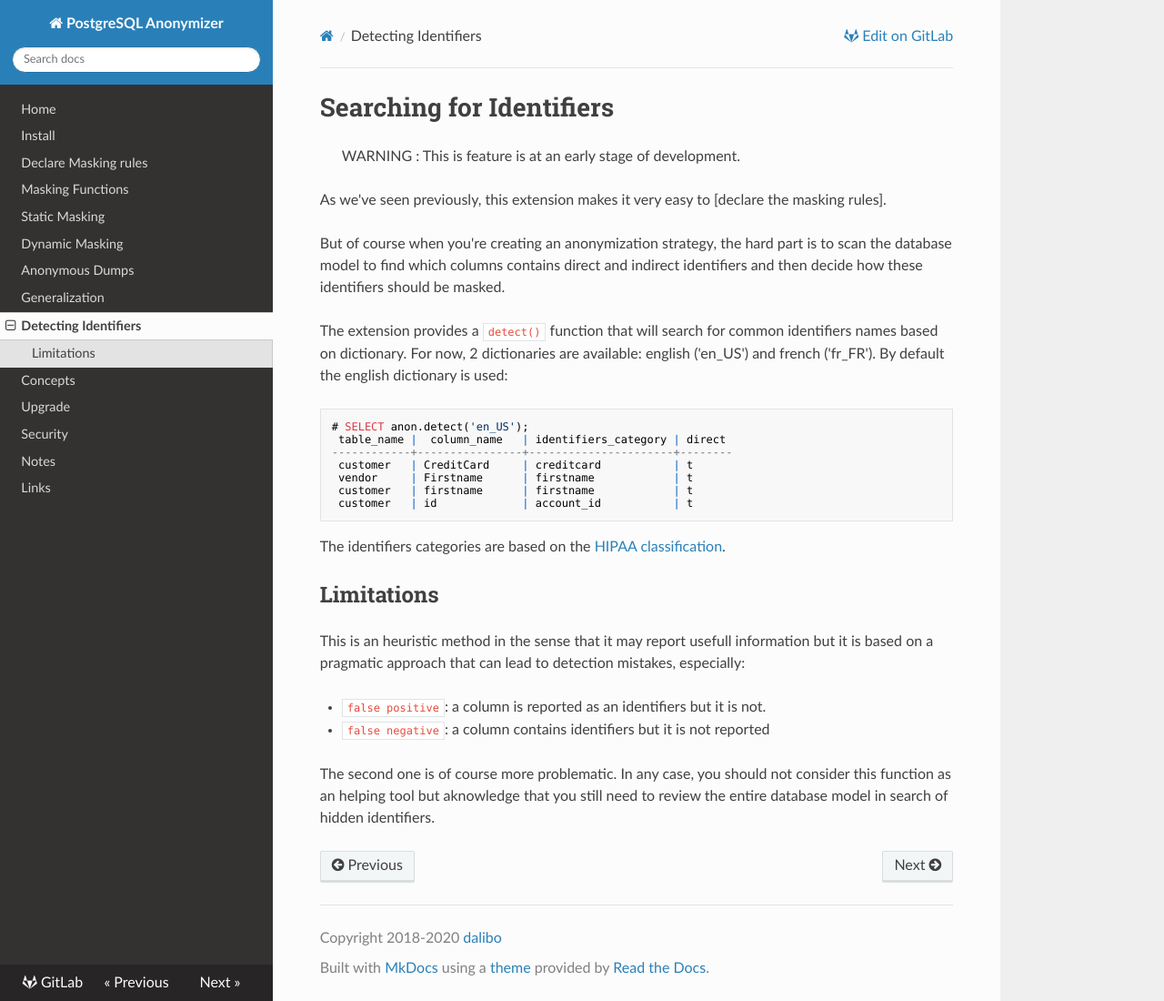
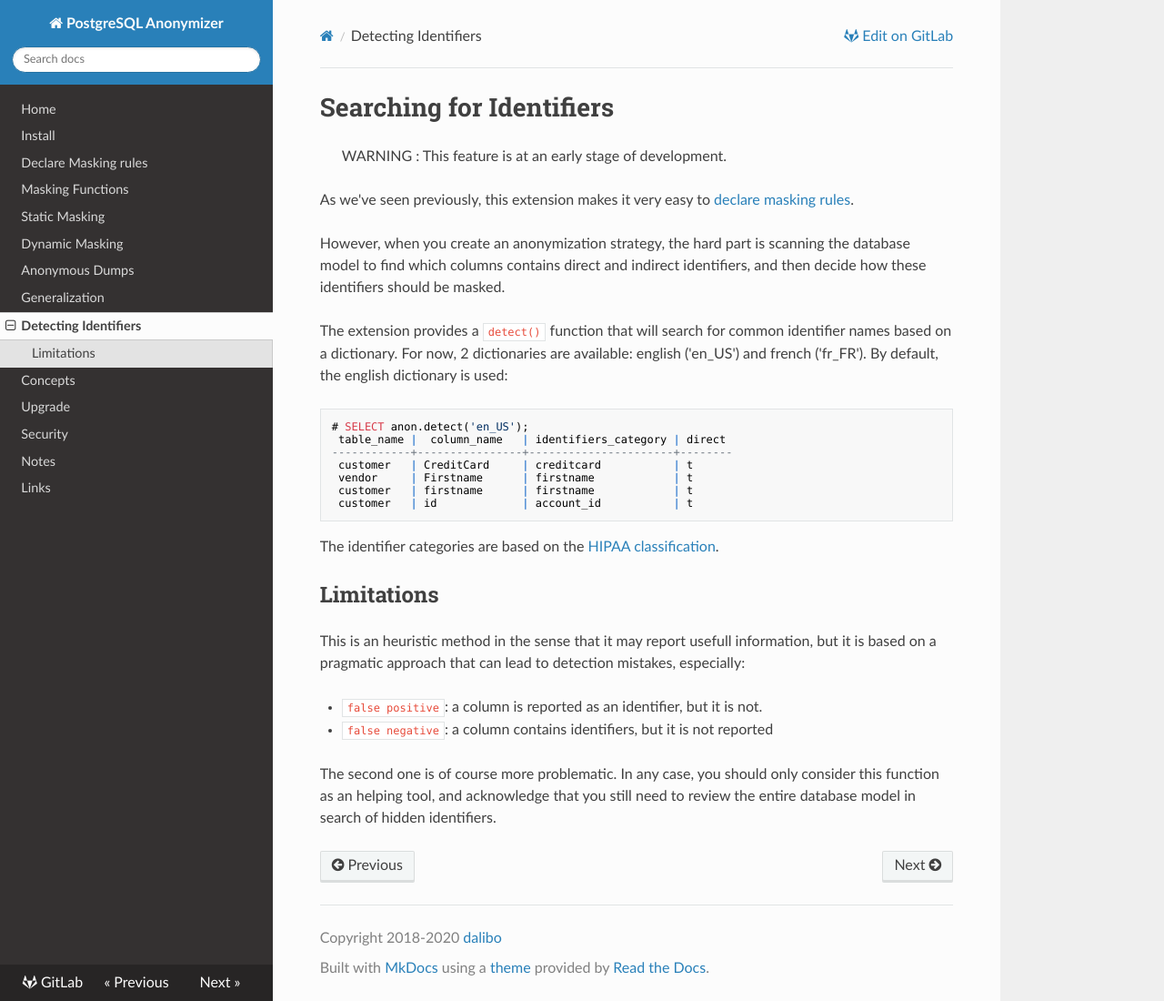
Before and after one commit to neondatabase/postgresql_anonymizer, an MkDocs documentation site: the page built from docs/detection.md, in a window 1280 px wide and 1100 px high. Shown: the whole window at 91% size. Built offline with MkDocs 1.6.1, drawn with Linux system fonts in a browser that asks for light colours; nearby versions of some CDN libraries.

Commit message:
review detection.md

````diff
--- a/docs/detection.md
+++ b/docs/detection.md
@@ -1,20 +1,20 @@
 Searching for Identifiers
 ===============================================================================
 
-> WARNING : This is feature is at an early stage of development.
+> WARNING : This feature is at an early stage of development.
 
 As we've seen previously, this extension makes it very easy to
-[declare the masking rules].
+[declare masking rules].
 
 [declare masking rules]: declare_masking_rules/
 
-But of course when you're creating an anonymization strategy, the hard part is
-to scan the database model to find which columns contains direct and indirect
-identifiers and then decide how these identifiers should be masked.
+However, when you create an anonymization strategy, the hard part is
+scanning the database model to find which columns contains direct and indirect
+identifiers, and then decide how these identifiers should be masked.
 
 The extension provides a `detect()` function that will search for common
-identifiers names based on dictionary. For now, 2 dictionaries are available:
-english ('en_US') and french ('fr_FR'). By default the english dictionary is
+identifier names based on a dictionary. For now, 2 dictionaries are available:
+english ('en_US') and french ('fr_FR'). By default, the english dictionary is
 used:
 
 ```sql
@@ -27,20 +27,20 @@
  customer   | id             | account_id           | t
 ```
 
-The identifiers categories are based on the [HIPAA classification].
+The identifier categories are based on the [HIPAA classification].
 
 [HIPAA classification]: https://www.luc.edu/its/aboutits/itspoliciesguidelines/hipaainformation/18hipaaidentifiers/
 
 Limitations
 ---------------------------------------------------------------------------------
 
-This is an heuristic method in the sense that it may report usefull information
+This is an heuristic method in the sense that it may report usefull information,
 but it is based on a pragmatic approach that can lead to detection mistakes,
 especially:
 
-* `false positive`: a column is reported as an identifiers but it is not.
-* `false negative`: a column contains identifiers but it is not reported
+* `false positive`: a column is reported as an identifier, but it is not.
+* `false negative`: a column contains identifiers, but it is not reported
 
-The second one is of course more problematic. In any case, you should not
-consider this function as an helping tool but aknowledge that you still need
+The second one is of course more problematic. In any case, you should only
+consider this function as an helping tool, and acknowledge that you still need
 to review the entire database model in search of hidden identifiers.
````
